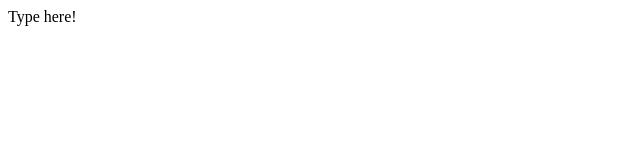
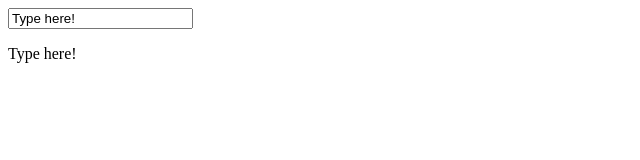
Before and after one commit to conallanoc/conallanoc.github.io, a plain HTML site: page index.html in a window 1280 px wide. Shown: the whole page, without its empty margins (0-640 px from the left). Drawn offline with Linux system fonts and the light colour scheme.

Commit message:
Update index.html

```diff
--- a/index.html
+++ b/index.html
@@ -6,7 +6,7 @@
 </head>
 
 <body>
-
+	<input data-bind="value: textField"></input>
 	<p data-bind="text: textField"></p>
 
 </body>
```
